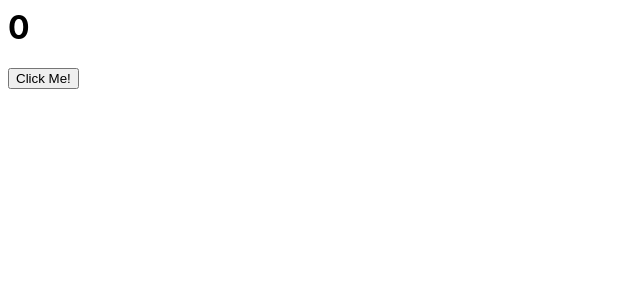
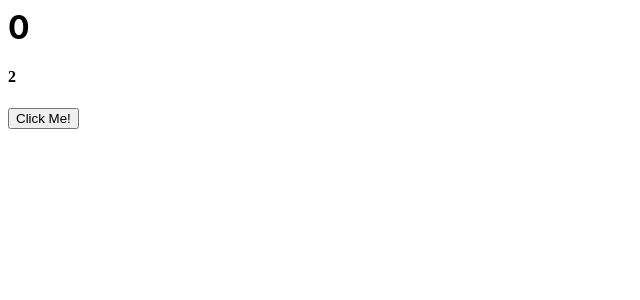
Before and after one commit to santanujana12/React-Hook-Prac, a React (Create React App) app: page / in a window 1280 px wide. Shown: the top 300 px of the page, without its empty margins (0-640 px from the left). Built offline with nearby package versions, Linux system fonts and the light colour scheme.

Commit message:
Undestanding of React Strictmode

```diff
--- a/src/Components/Counter/counter.jsx
+++ b/src/Components/Counter/counter.jsx
@@ -1,9 +1,9 @@
-import React,{useReducer} from 'react';
+import React,{useReducer,useState,useEffect} from 'react';
 
 function reducer(state,action){
   switch (action.type){
     case 'INCREMENT':
-      return state+1;
+      return action.payload.count;
     default:
       throw new Error();
   }
@@ -11,14 +11,20 @@ function reducer(state,action){
 
 const Count = () =>{
   const [count,dispatch] = useReducer(reducer,0);
+  const [count2,setCount2] = useState(0);
+
+  useEffect(()=>{
+    setCount2(prev=>prev+1);
+  },[])
 
   function handleClick(){
-    dispatch({type:'INCREMENT',state:1})
+    dispatch({type:'INCREMENT',payload:{count:count+1}})
   }
 
   return (
     <>
       <h1>{count}</h1>
+      <h4>{count2}</h4>
       <button onClick={handleClick}>Click Me!</button>
     </>
   );
```
